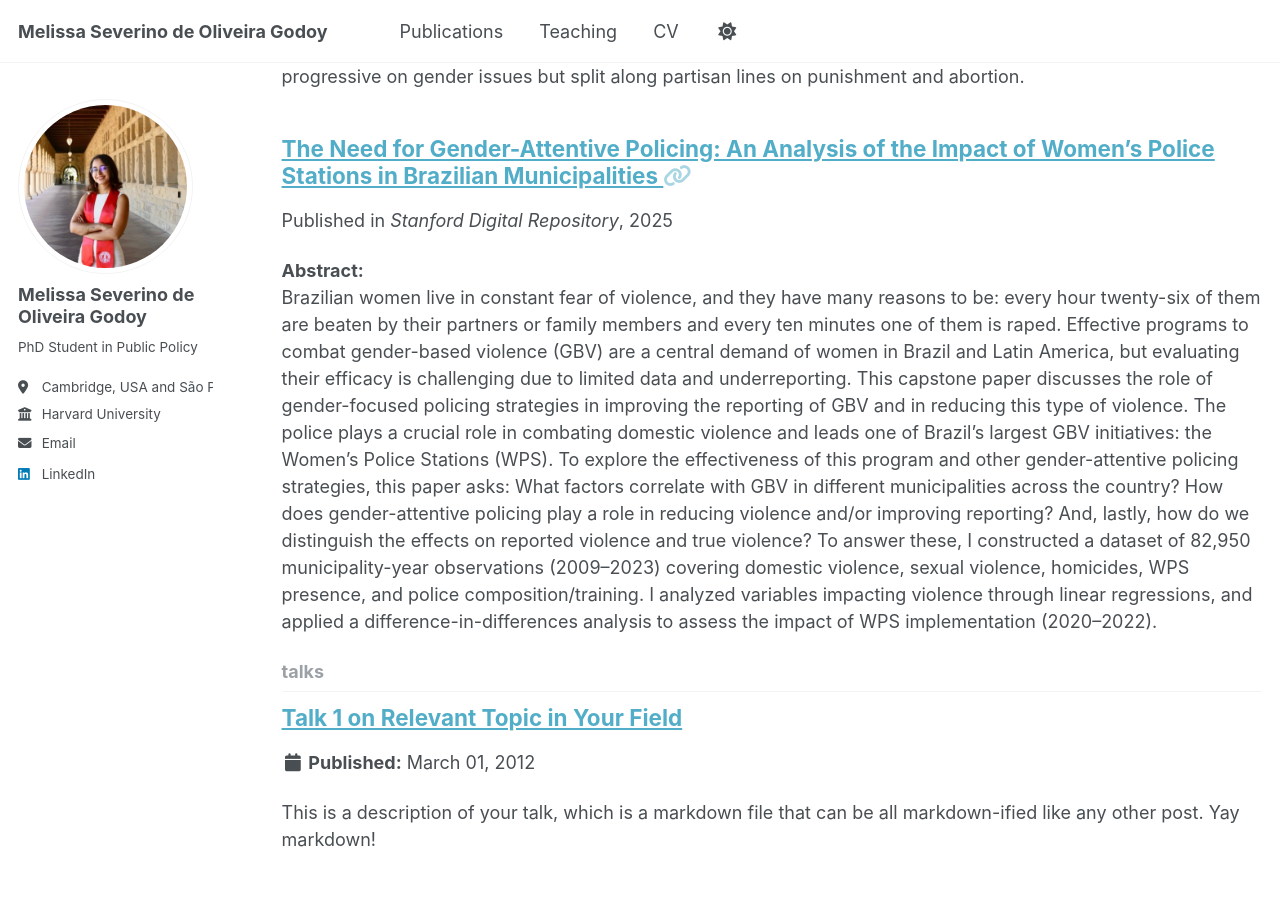
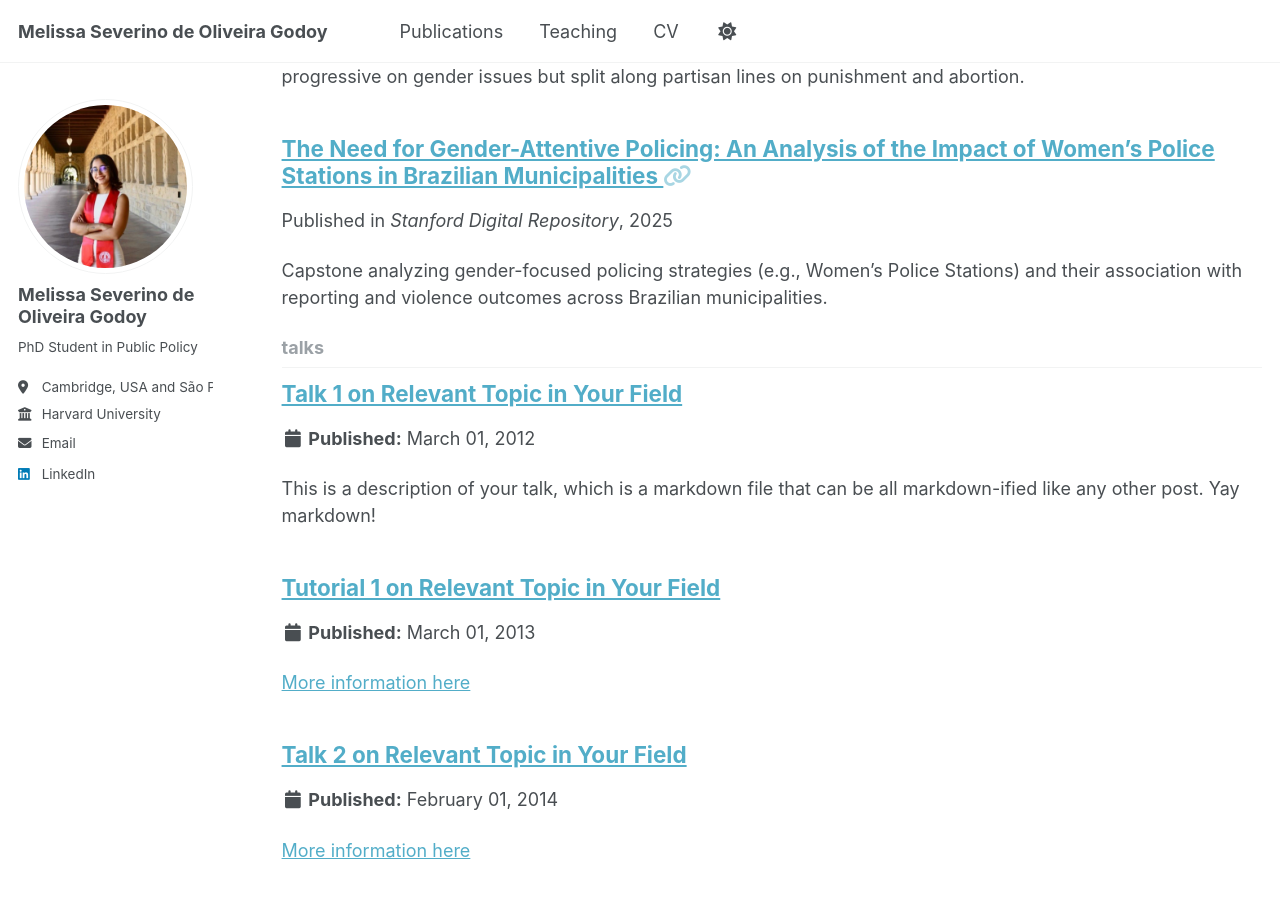
Before and after one commit to melissasmso/melissasmso.github.io, a Jekyll site: the page built from _pages/collection-archive.html, in a window 1280 px wide and 900 px high, scrolled down 1267 px. Built offline with Jekyll 4.4.1, drawn with Linux system fonts in a browser that asks for light colours; part of the change alters nothing that is shown.

Commit message:
Update capstone.md

```diff
--- a/_publications/capstone.md
+++ b/_publications/capstone.md
@@ -3,9 +3,12 @@ title: "The Need for Gender-Attentive Policing: An Analysis of the Impact of Wom
 collection: publications
 venue: "Stanford Digital Repository"
 date: 2025-05-01
-# turn the title into an external link:
 link: https://purl.stanford.edu/vx743by1743
+excerpt: >-
+  Capstone analyzing gender-focused policing strategies (e.g., Women’s Police Stations)
+  and their association with reporting and violence outcomes across Brazilian municipalities.
 ---
+
 
 **Abstract:**
 Brazilian women live in constant fear of violence, and they have many reasons to be: every hour twenty-six of them are beaten by their partners or family members and every ten minutes one of them is raped. Effective programs to combat gender-based violence (GBV) are a central demand of women in Brazil and Latin America, but evaluating their efficacy is challenging due to limited data and underreporting. This capstone paper discusses the role of gender-focused policing strategies in improving the reporting of GBV and in reducing this type of violence. The police plays a crucial role in combating domestic violence and leads one of Brazil’s largest GBV initiatives: the Women’s Police Stations (WPS). To explore the effectiveness of this program and other gender-attentive policing strategies, this paper asks: What factors correlate with GBV in different municipalities across the country? How does gender-attentive policing play a role in reducing violence and/or improving reporting? And, lastly, how do we distinguish the effects on reported violence and true violence? To answer these, I constructed a dataset of 82,950 municipality-year observations (2009–2023) covering domestic violence, sexual violence, homicides, WPS presence, and police composition/training. I analyzed variables impacting violence through linear regressions, and applied a difference-in-differences analysis to assess the impact of WPS implementation (2020–2022).
```
